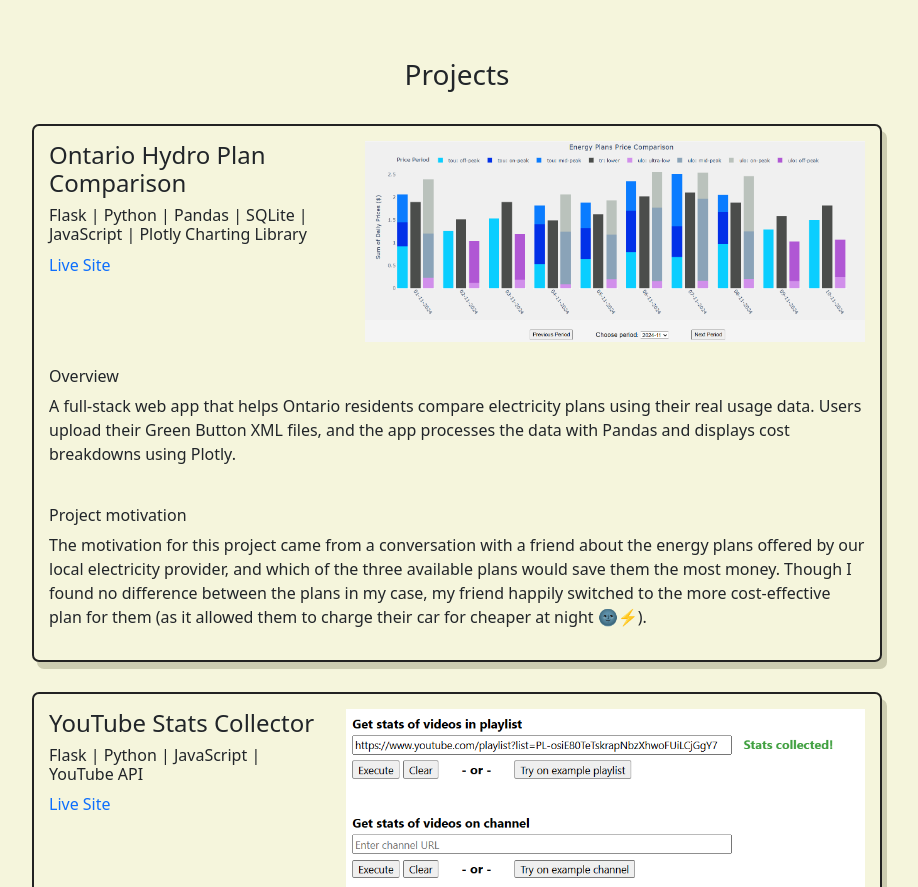
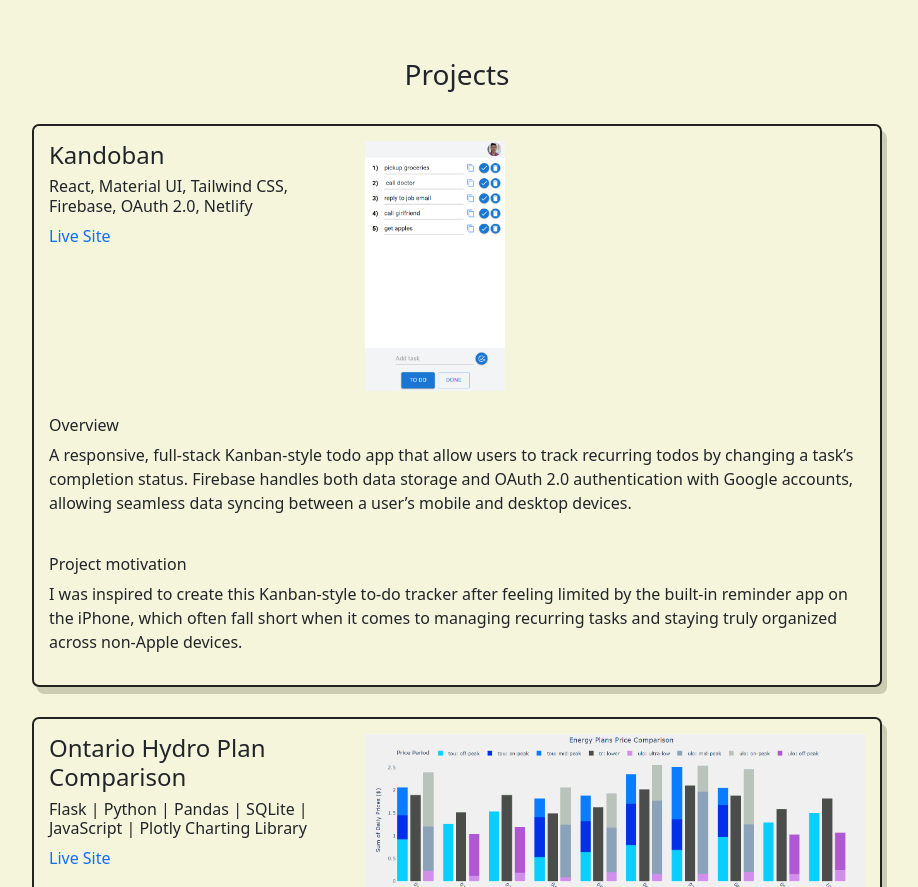
Before and after one commit to staedtlernorica/long-vuong-portfolio, a React (Vite) app: page / in a window 1280 px wide. Shown: the part 400-1287 px from the top of the page, without its empty margins (183-1101 px from the left). Built offline with nearby package versions, Linux system fonts and the light colour scheme.

Commit message:
added kandoban to projects

```diff
--- a/src/components/ProjectsContainer.jsx
+++ b/src/components/ProjectsContainer.jsx
@@ -1,5 +1,6 @@
 import hydroImg from "../assets/hydro 2.png";
 import ytImg from "../assets/ytstats.png";
+import kandobanImg from "../assets/kandoban.png";
 import sophieGif from "../assets/ssophie.gif";
 import pandaGif from "../assets/panda sanctuary.gif";
 import journalGif from "../assets/the journal.gif";
@@ -9,6 +10,42 @@
     <section className="projects">
       <h3>Projects</h3>
       <br />
+
+      <div className="project">
+        <section className="img-title">
+          <div className="title">
+            <h4>Kandoban</h4>
+            <h6>
+              React, Material UI, Tailwind CSS, Firebase, OAuth 2.0, Netlify{" "}
+            </h6>
+            <div className="links">
+              <a href="https://kandoban.netlify.app/">Live Site</a>
+            </div>
+          </div>
+          <div className="img-container">
+            <img src={kandobanImg} alt="" style={{ maxHeight: "250px" }} />
+          </div>
+        </section>
+
+        <div className="description">
+          <h6>Overview</h6>
+          <p>
+            A responsive, full-stack Kanban-style todo app that allow users to
+            track recurring todos by changing a task’s completion status.
+            Firebase handles both data storage and OAuth 2.0 authentication with
+            Google accounts, allowing seamless data syncing between a user’s
+            mobile and desktop devices.
+          </p>
+          <br />
+          <h6>Project motivation</h6>
+          <p>
+            I was inspired to create this Kanban-style to-do tracker after
+            feeling limited by the built-in reminder app on the iPhone, which
+            often fall short when it comes to managing recurring tasks and
+            staying truly organized across non-Apple devices.
+          </p>
+        </div>
+      </div>
 
       <div className="project">
         <section className="img-title">
```
Also changed, not shown: src/assets/kandoban.png (added).
